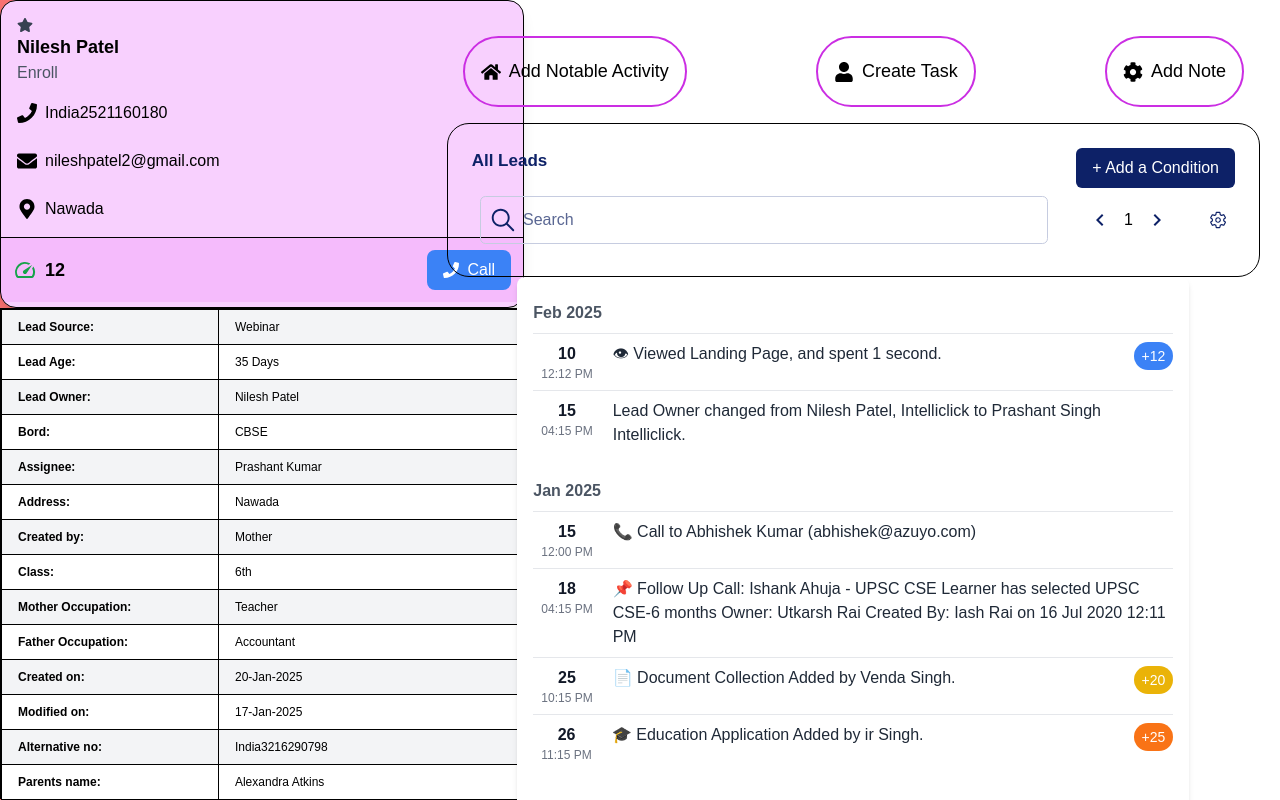
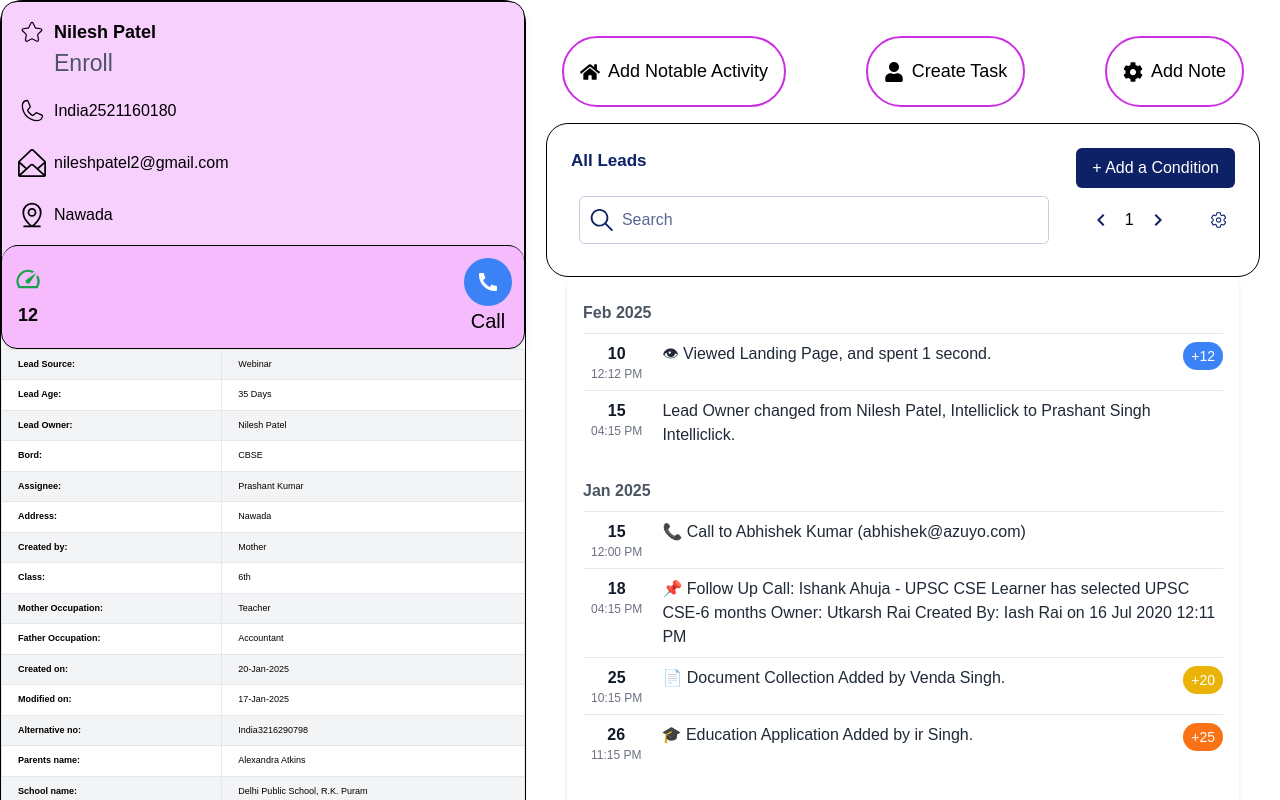
Before and after one commit to ashish2445/intelliclick-frontend-CRM, a Next.js app: page / in a window 1280 px wide. Shown: the top 800 px of the page. Built offline with nearby package versions, Linux system fonts and the light colour scheme.

Commit message:
fixing ui for detailed page

```diff
--- a/src/containers/detailedContainer/contactCard.tsx
+++ b/src/containers/detailedContainer/contactCard.tsx
@@ -1,6 +1,9 @@
-import { FaStar, FaPhone, FaEnvelope, FaMapMarkerAlt } from "react-icons/fa";
+import { CiStar } from "react-icons/ci";
 import { MdSpeed } from "react-icons/md";
-
+import { PiPhoneLight } from "react-icons/pi";
+import { SlEnvelopeOpen } from "react-icons/sl";
+import { PiMapPinLine } from "react-icons/pi";
+import { RiPhoneFill } from "react-icons/ri";
 interface ContactCardProps {
   name: string;
   status: string;
@@ -12,39 +15,49 @@ interface ContactCardProps {
 
 const ContactCard: React.FC<ContactCardProps> = ({ name, status, phone, email, location, rating }) => {
   return (
-    <div className="max-w-xl mx-auto w-[524px] h-[308px] bg-[#F8D0FE] rounded-2xl shadow-lg overflow-hidden border border-black">
+    <div className="max-w-xl mx-auto w-[524px] bg-[#F8D0FE] rounded-2xl shadow-lg overflow-hidden border border-black">
       <div className="p-4">
-        <div className="flex items-center justify-between">
-          <FaStar className="text-gray-700" />
+        <div className="flex gap-2">
+          <div>
+            <CiStar size={28} />
+          </div>
+          <div>
+            <h2 className="text-lg font-bold text-black text-[28px]">{name}</h2>
+            <p className="text-gray-600 text-[23px]">{status}</p>
+          </div>
         </div>
-        <h2 className="text-lg font-bold text-black">{name}</h2>
-        <p className="text-gray-600">{status}</p>
+
 
         <div className="mt-4 space-y-6 text-black">
           <div className="flex items-center gap-2">
-            <FaPhone className="text-xl" />
+            <PiPhoneLight className="text-xl" size={28} />
             <span>{phone}</span>
           </div>
           <div className="flex items-center gap-2">
-            <FaEnvelope className="text-xl" />
+            <SlEnvelopeOpen size={28} />
             <span>{email}</span>
           </div>
           <div className="flex items-center gap-2">
-            <FaMapMarkerAlt className="text-xl" />
+            <PiMapPinLine  className="text-xl" size={28} />
             <span>{location}</span>
           </div>
         </div>
       </div>
 
-      <div className="flex justify-between items-center bg-[#E446EF26] p-3 border-t border-black">
-        <div className="flex items-center gap-2">
-          <MdSpeed className="text-2xl text-green-600" />
+      <div className="flex justify-between items-center bg-[#E446EF26] p-3 border-t border-black rounded-2xl">
+        <div className="flex flex-col items-center gap-2">
+          <MdSpeed className="text-2xl text-green-600" size={28} />
           <span className="text-lg font-semibold">{rating}</span>
         </div>
-        <button className="flex items-center gap-2 bg-blue-500 text-white px-4 py-2 rounded-lg">
-          <FaPhone />
-          <span>Call</span>
-        </button>
+        {/* <button className="flex items-center bg-blue-500 text-white px-4 py-2 rounded-full">
+          <RiPhoneFill size={28} />
+        </button> */}
+        <div className="flex flex-col justify-center items-center">
+          <button className="flex items-center justify-center w-12 h-12 bg-blue-500 text-white rounded-full">
+            <RiPhoneFill size={24} />
+          </button>
+          <p className="text-[20px]">Call</p>
+        </div>
       </div>
     </div>
   );
--- a/src/containers/detailedContainer/detailCard.tsx
+++ b/src/containers/detailedContainer/detailCard.tsx
@@ -4,13 +4,13 @@ interface LeadDetailsProps {
 
   const LeadDetails: React.FC<LeadDetailsProps> = ({ details }) => {
     return (
-      <div className="max-w-2xl w-[524px] h-[491px] mx-auto border border-black shadow-md">
+      <div className="max-w-2xl w-[524px] mx-auto shadow-md">
         <table className="w-full border-collapse border border-black">
           <tbody>
             {Object.entries(details).map(([key, value], index) => (
-              <tr key={index} className={`${index % 2 === 0 ? "bg-gray-100" : "bg-white"} text-[12px]`}>
-                <td className="border border-black px-4 py-2 font-semibold">{key}:</td>
-                <td className="border border-black px-4 py-2">{value}</td>
+              <tr key={index} className={`${index % 2 === 0 ? "bg-gray-100" : "bg-white"} text-[9px]`}>
+                <td className="border px-4 py-2 font-semibold">{key}:</td>
+                <td className="border px-4 py-2">{value}</td>
               </tr>
             ))}
           </tbody>
--- a/src/containers/detailedContainer/detailedPage.tsx
+++ b/src/containers/detailedContainer/detailedPage.tsx
@@ -61,7 +61,7 @@ import SearchBox from "@/components/SearchBox";
 const DetailedPage: React.FC = () => {
   return (
     <div className="flex w-full">
-      <div className="w-1/3 border-black bg-red-400">
+      <div className="border border-black rounded-[22px]">
         <ContactCard
         name="Nilesh Patel"
         status="Enroll"
```
